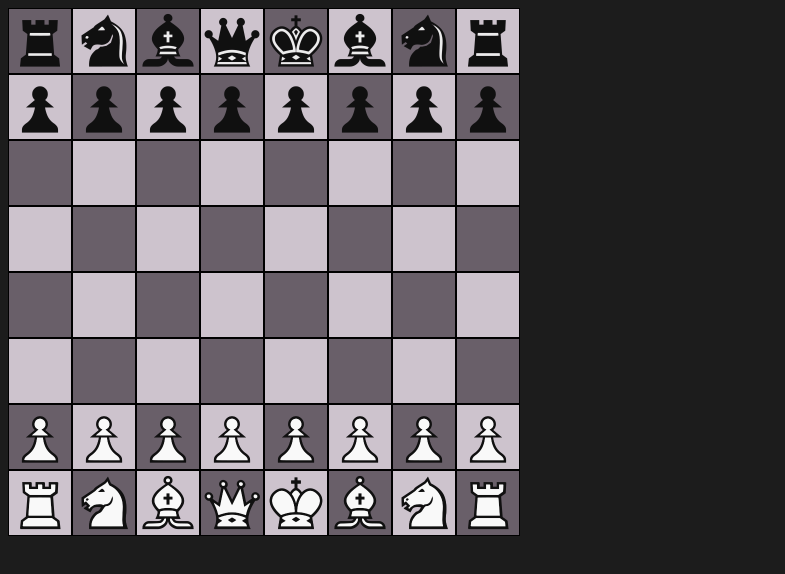
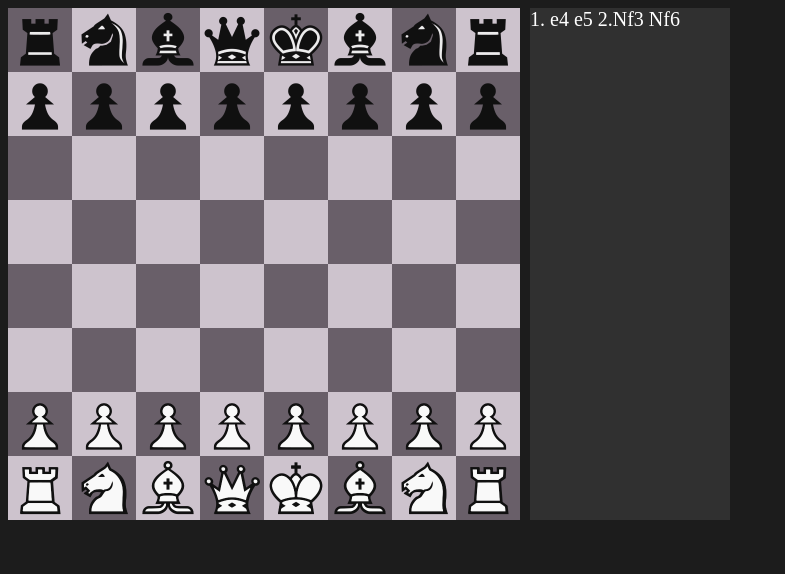
Before and after one commit to Dr-42/chess-book-study, a website built with Vite: page index.html in a window 1280 px wide. Shown: the whole page, without its empty margins (0-785 px from the left). Built offline with nearby package versions, Linux system fonts and the light colour scheme.

Commit message:
Move list area and board state slice

```diff
--- a/index.html
+++ b/index.html
@@ -13,6 +13,11 @@
     <div id="board_div">
         <!-- Chessboard and chess pieces will be generated in TypeScript and appended here -->
     </div>
+    <div id="vert_space"></div>
+    <div id="move_list">
+        <!-- Move list will be generated in TypeScript and appended here -->
+        1. e4 e5 2.Nf3 Nf6
+    </div>
     <script type="module" src="./out/main.js"></script>
 </body>
 
--- a/src-tauri/tauri.conf.json
+++ b/src-tauri/tauri.conf.json
@@ -46,8 +46,8 @@
         "fullscreen": false,
         "resizable": false,
         "title": "chess-book-study",
-        "width": 532,
-        "height": 542
+        "width": 742,
+        "height": 528
       }
     ]
   }
--- a/src/board.ts
+++ b/src/board.ts
@@ -123,12 +123,11 @@ export class Board {
             }
             this.fromFEN(res);
             if (this.state_idx === this.states.length - 1) {
-                this.states.push(res);
-                this.state_idx++;
             } else {
-                this.states[this.state_idx + 1] = res;
-                this.state_idx++;
+                this.states = this.states.slice(0, this.state_idx + 1);
             }
+            this.states.push(res);
+            this.state_idx++;
         } catch (error) {
             console.error("An error occurred:", error);
         }
--- a/src/style.css
+++ b/src/style.css
@@ -1,11 +1,39 @@
 body {
     background-color: rgb(28, 28, 28);
+    display: flex;
+    flex-direction: row;
+    justify-content: center;
+    align-items: center;
+    width: calc((64px * 8) + 200px + 10px);
+    height: calc(64px * 8);
+    padding: 0%;
+}
+
+#board_div {
+    display: flex;
+    flex-direction: row;
+    justify-content: center;
+    align-items: center;
     width: calc(64px * 8);
     height: calc(64px * 8);
+    flex-wrap: wrap;
+}
+
+#vert_space {
+    width: 10px;
+    height: 100%;
+}
+
+#move_list {
+    width: 200px;
+    height: 100%;
+    background-color: rgb(48, 48, 48);
+    color: white;
+    font-size: 20px;
+    overflow: auto;
 }
 
 .square {
-    border: 1px solid black;
     position: relative;
     width: 64px;
     height: 64px;
```
Also changed, not shown: out/board.js, 1 other file.
